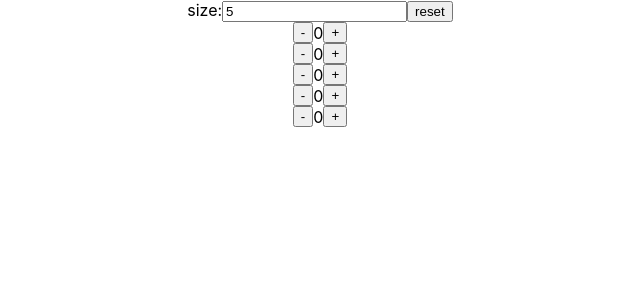
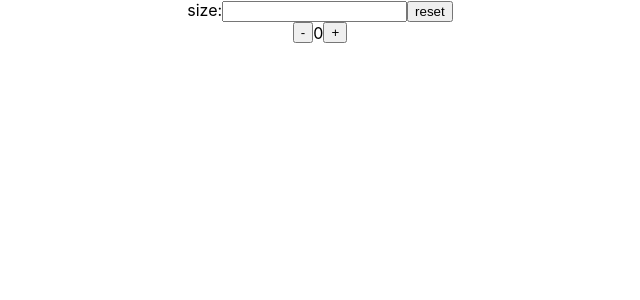
Before and after one commit to firewox/day10-react-starter, a React (Create React App) app: page / in a window 1280 px wide. Shown: the top 300 px of the page, without its empty margins (320-960 px from the left). Built offline with nearby package versions, Linux system fonts and the light colour scheme.

Commit message:
feat: add reducer

```diff
--- a/src/App.js
+++ b/src/App.js
@@ -1,15 +1,26 @@
 import logo from './logo.svg';
 import './App.css';
 import Counter from './components/counter/Counter';
-import { useState } from 'react';
+import { useReducer, useState } from 'react';
 import MultipleCounter from './components/counter/MultipleCounter';
 import React from 'react';
 
 
 const CounterContext = React.createContext();
+const initState1 = {
+    count:5,
+  };
 
+function counterReducer(state, action) {
+  switch (action.type) {
+    case "UPDATE_SUZE":
+      return {count: action.payload.count};
+    default:
+      return state;
+  }
+}
 
-function App() {
+function App_Context() {
   // 使用 useState 管理 count 状态
   const [count, setCount] = useState(5);
 
@@ -28,5 +39,22 @@ function App() {
   );
 }
 
+
+function App(){
+  const [state, dispatch] = useReducer(counterReducer, initState1);
+  return (
+    <div className="App">
+      {/* <Counter/> */}
+      <CounterContext.Provider
+          value={{
+                state:state,
+                dispatch:dispatch,
+              }}>
+        <MultipleCounter/>
+      </CounterContext.Provider>
+      </div>
+  );
+}
+
 export default App;
 export {CounterContext};
--- a/src/components/counter/Counter.jsx
+++ b/src/components/counter/Counter.jsx
@@ -1,4 +1,5 @@
-import { useState } from 'react';
+import { useContext, useState } from 'react';
+import {CounterContext} from '../../App';
 
 function Counter({handleCountChange}){
   let flag = 0;
```
